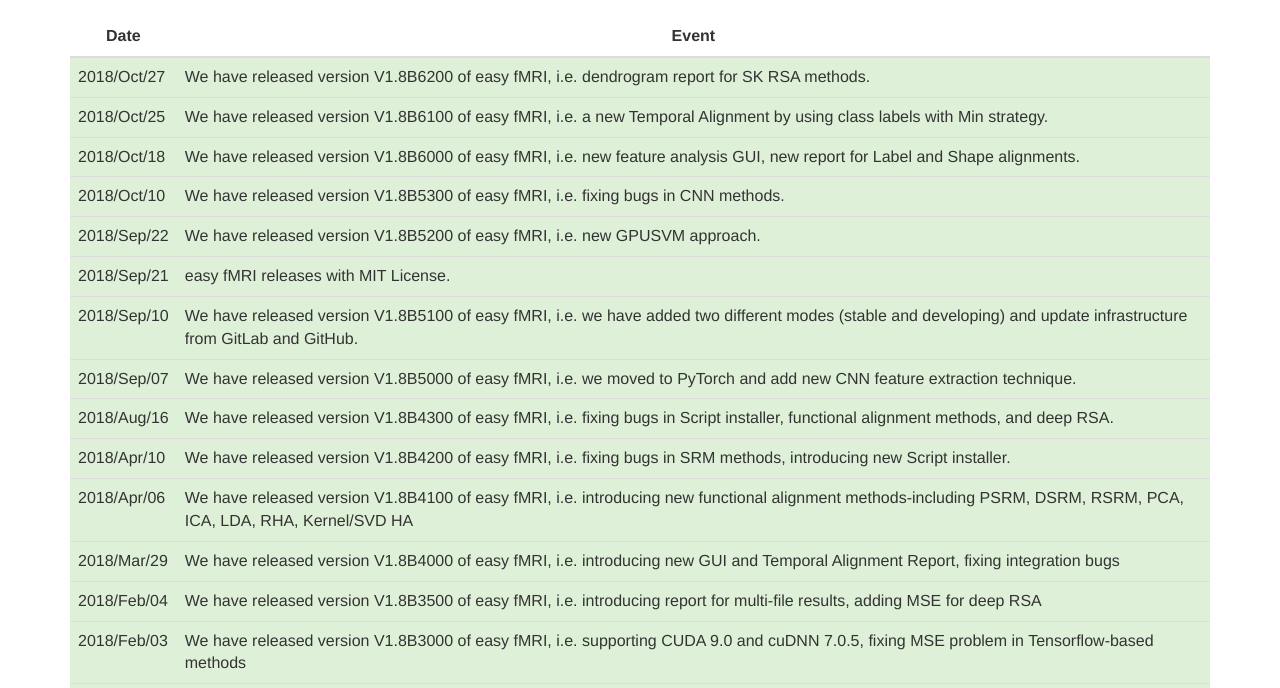
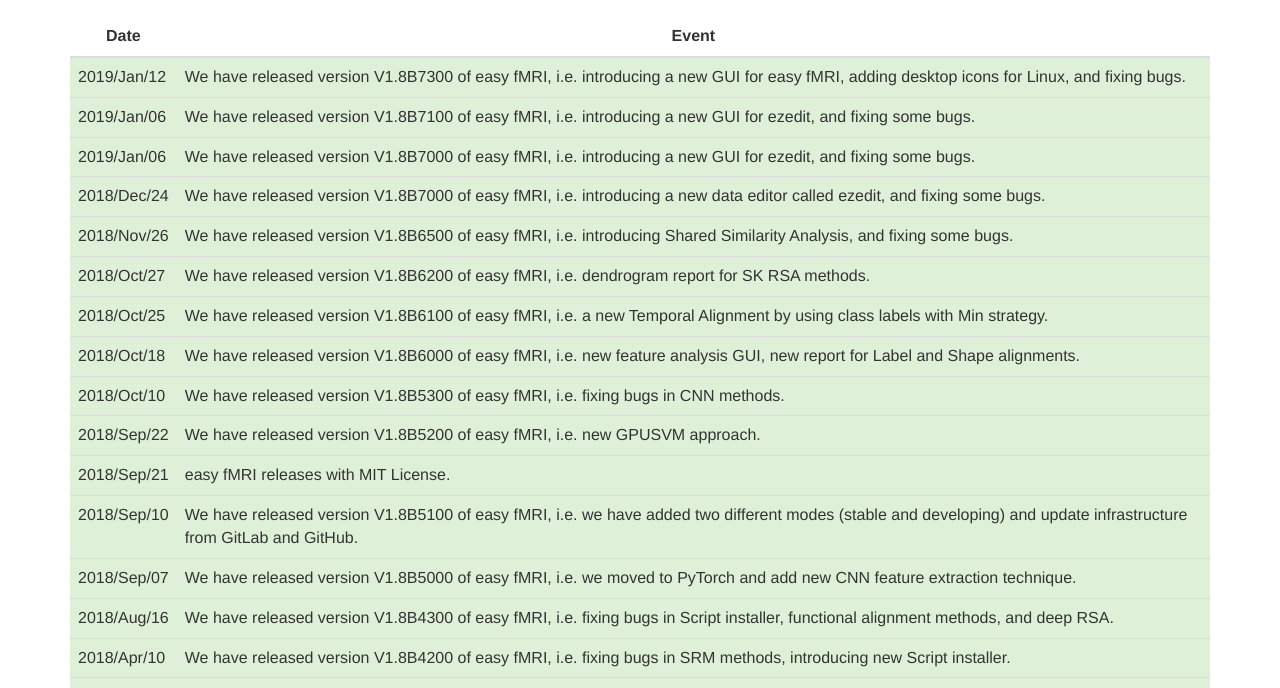
Before and after one commit to easyfmri/easyfmri.github.io, a plain HTML site: page news.html in a window 1280 px wide. Shown: the part 53-741 px from the top of the page. Drawn offline with nearby package versions, Linux system fonts and the light colour scheme.

Commit message:
V1.8B7300

```diff
--- a/news.html
+++ b/news.html
@@ -59,6 +59,26 @@
       </tr>
     </thead>
     <tbody>
+      <tr class="success">
+            <td>2019/Jan/12</td>
+            <td>We have released version V1.8B7300 of easy fMRI, i.e. introducing a new GUI for easy fMRI, adding desktop icons for Linux, and fixing bugs.</td>
+      </tr>
+      <tr class="success">
+            <td>2019/Jan/06</td>
+            <td>We have released version V1.8B7100 of easy fMRI, i.e. introducing a new GUI for ezedit, and fixing some bugs.</td>
+      </tr>
+      <tr class="success">
+            <td>2019/Jan/06</td>
+            <td>We have released version V1.8B7000 of easy fMRI, i.e. introducing a new GUI for ezedit, and fixing some bugs.</td>
+      </tr>
+      <tr class="success">
+            <td>2018/Dec/24</td>
+            <td>We have released version V1.8B7000 of easy fMRI, i.e. introducing a new data editor called ezedit, and fixing some bugs.</td>
+      </tr>
+      <tr class="success">
+            <td>2018/Nov/26</td>
+            <td>We have released version V1.8B6500 of easy fMRI, i.e. introducing Shared Similarity Analysis, and fixing some bugs.</td>
+      </tr>
       <tr class="success">
             <td>2018/Oct/27</td>
             <td>We have released version V1.8B6200 of easy fMRI, i.e. dendrogram report for SK RSA methods.</td>
```
Also changed, not shown: index.html (+3 -0 lines), img/slides.001.jpeg, img/slides.002.jpeg, img/slides.003.jpeg, img/slides.004.jpeg, img/slides.005.jpeg (added).
